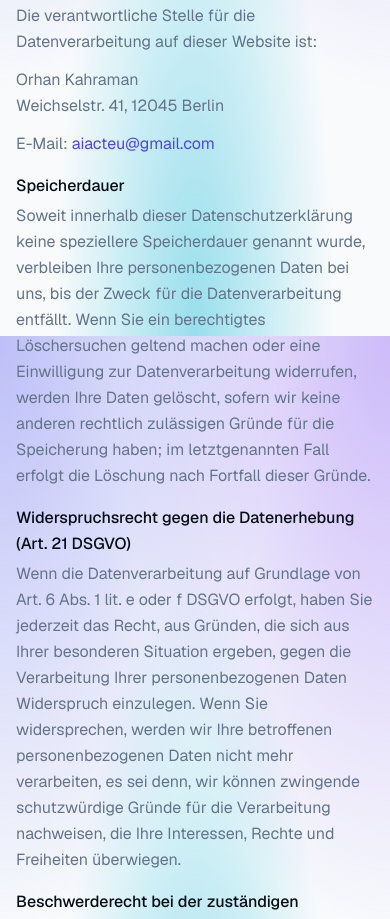
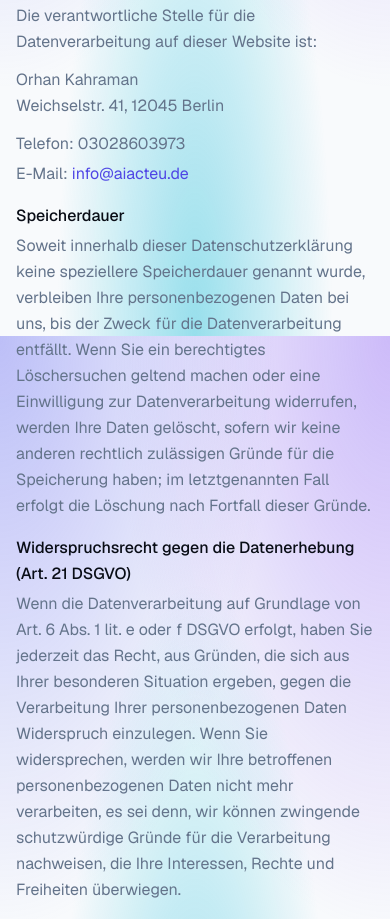
Before and after one commit to OrhanHero/AIActEU, a Next.js app in the folder frontend/: page /datenschutz in a window 390 px wide. Shown: the part 3040-3959 px from the top of the page. Built offline with nearby package versions, Linux system fonts and the light colour scheme; no server answers.

Commit message:
docs: update Impressum & Datenschutz contact info (phone and email)

```diff
--- a/frontend/src/app/datenschutz/page.tsx
+++ b/frontend/src/app/datenschutz/page.tsx
@@ -150,10 +150,11 @@ export default function DatenschutzPage() {
           <p className="mb-3">Die verantwortliche Stelle für die Datenverarbeitung auf dieser Website ist:</p>
           <p>Orhan Kahraman</p>
           <p className="mb-3">Weichselstr. 41, 12045 Berlin</p>
+          <p className="mb-1">Telefon: 03028603973</p>
           <p>
             E-Mail:{" "}
-            <a href="mailto:aiacteu@gmail.com" className="text-primary hover:underline">
-              aiacteu@gmail.com
+            <a href="mailto:info@aiacteu.de" className="text-primary hover:underline">
+              info@aiacteu.de
             </a>
           </p>
         </SubSection>
--- a/frontend/src/app/impressum/page.tsx
+++ b/frontend/src/app/impressum/page.tsx
@@ -20,10 +20,11 @@ export default function ImpressumPage() {
 
       <section className="mb-6 text-muted leading-relaxed">
         <h2 className="mb-2 text-lg font-semibold text-foreground">Kontakt</h2>
+        <p>Telefon: 03028603973</p>
         <p>
           E-Mail:{" "}
-          <a href="mailto:aiacteu@gmail.com" className="text-primary hover:underline">
-            aiacteu@gmail.com
+          <a href="mailto:info@aiacteu.de" className="text-primary hover:underline">
+            info@aiacteu.de
           </a>
         </p>
       </section>
```
